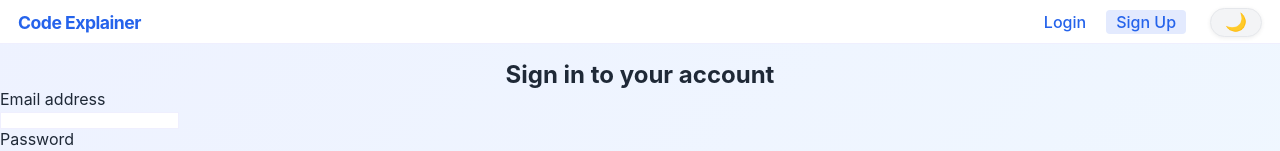
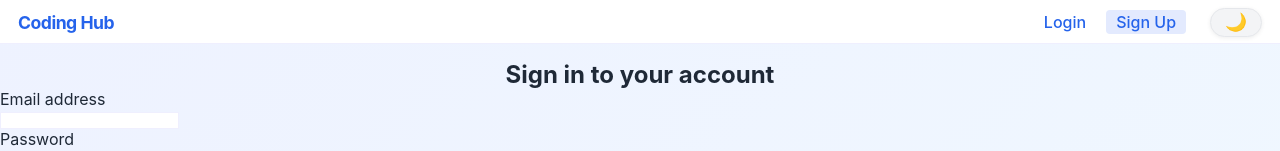
Before and after one commit to sk-inthiyaz/ai-code-explainer, a React (Create React App) app in the folder client/: page /login in a window 1280 px wide. Shown: the top 151 px of the page. Built offline with nearby package versions, Linux system fonts and the light colour scheme.

Commit message:
Updated Nav bar

```diff
--- a/client/src/components/Navbar.css
+++ b/client/src/components/Navbar.css
@@ -18,6 +18,37 @@
   align-items: center;
   justify-content: space-between;
   padding: 0 18px;
+}
+
+.navbar-left-group {
+  display: flex;
+  align-items: center;
+  gap: 8px;
+}
+
+.navbar-back-btn {
+  background: transparent;
+  border: 1px solid #e5e7eb;
+  border-radius: 6px;
+  padding: 4px 8px;
+  cursor: pointer;
+  display: flex;
+  align-items: center;
+  justify-content: center;
+  transition: all 0.2s ease;
+  height: 32px;
+  min-width: 32px;
+}
+
+.navbar-back-btn:hover {
+  background: #f3f4f6;
+  border-color: #2563eb;
+}
+
+.navbar-back-btn img {
+  width: 16px;
+  height: 16px;
+  filter: brightness(0) saturate(100%) invert(47%) sepia(89%) saturate(1686%) hue-rotate(207deg) brightness(95%) contrast(92%);
 }
 
 .navbar-title {
--- a/client/src/components/Navbar.js
+++ b/client/src/components/Navbar.js
@@ -1,15 +1,44 @@
 import React from "react";
-import { Link } from "react-router-dom";
+import { Link, useLocation, useNavigate } from "react-router-dom";
 import { useAuth } from "../context/AuthContext";
+import leftArrow from './images/left-arrow (1).png';
 import "./Navbar.css";
 
 const Navbar = ({ isDark, toggleDarkMode }) => {
   const { user, logout } = useAuth();
+  const location = useLocation();
+  const navigate = useNavigate();
+
+  // Define routes where back button should appear
+  const routesWithBackButton = [
+    '/learnhub/topics',
+    '/practice',
+    '/streak',
+    '/progress',
+    '/discussions',
+    '/profile'
+  ];
+
+  // Check if current route matches any of the routes with back button
+  const showBackButton = routesWithBackButton.some(route =>
+    location.pathname.toLowerCase().startsWith(route.toLowerCase())
+  );
+
+  const handleBackClick = () => {
+    navigate('/LearnHub');
+  };
 
   return (
     <nav className="navbar-root">
       <div className="navbar-inner">
-        <span className="navbar-title">Code Explainer</span>
+        <div className="navbar-left-group">
+          {showBackButton && (
+            <button className="navbar-back-btn" onClick={handleBackClick}>
+              <img src={leftArrow} alt="Back" />
+            </button>
+          )}
+          <span className="navbar-title">Coding Hub</span>
+        </div>
         <div className="navbar-right-group">
           {user && (
             <span className="navbar-welcome">Welcome, {user.name}</span>
```
